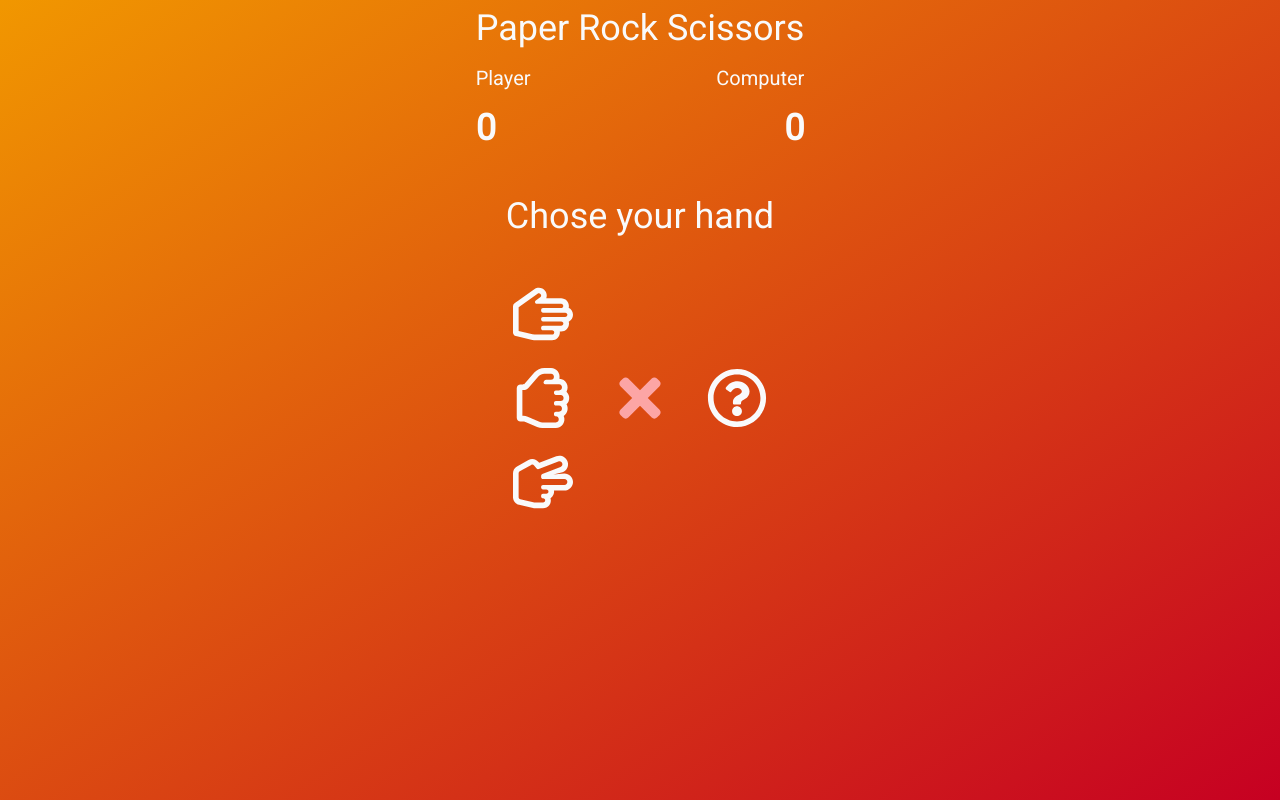
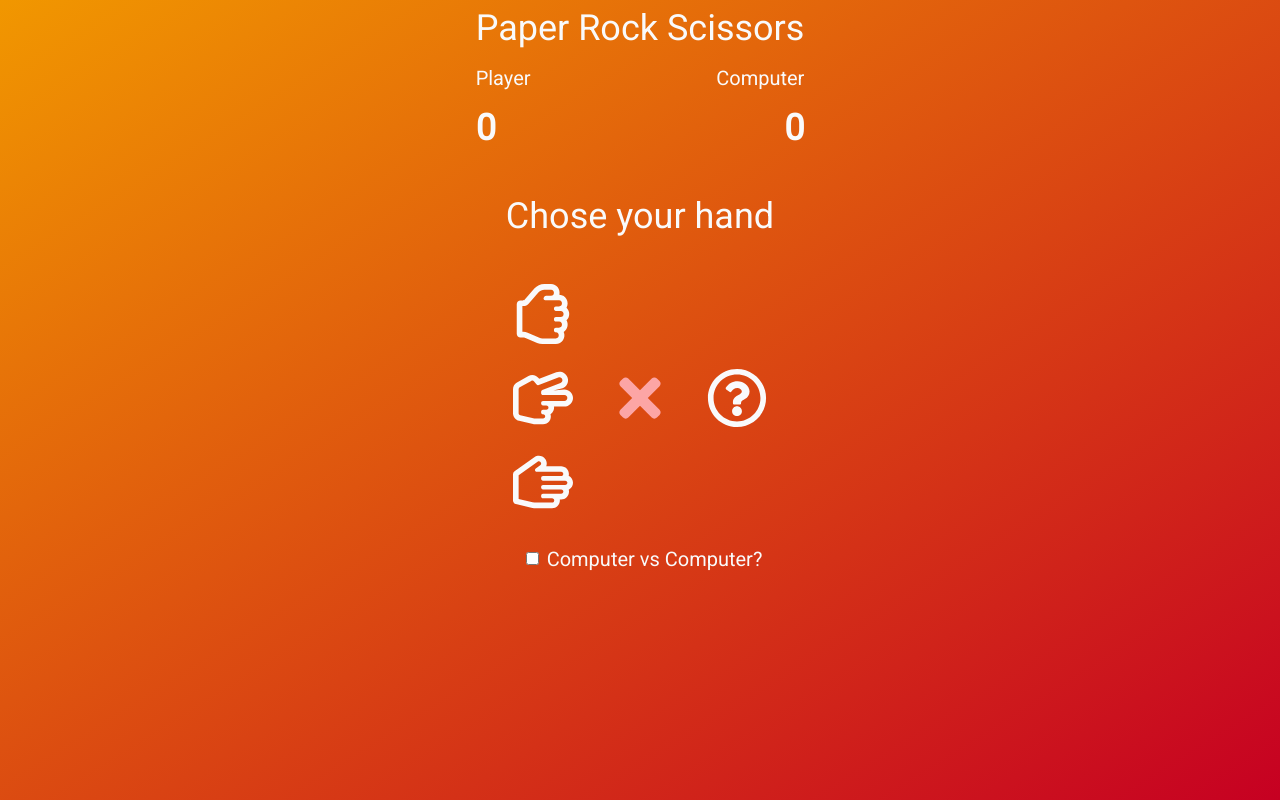
Before and after one commit to giroberto/aerq-papers, a React (Create React App) app: page / in a window 1280 px wide. Built offline with nearby package versions, Linux system fonts and the light colour scheme.

Commit message:
Added Computer vs Computer mode Added tests to Hand and Result

```diff
--- a/src/App.tsx
+++ b/src/App.tsx
@@ -1,28 +1,38 @@
 import './App.css';
 import { FaTimes } from "react-icons/fa"
-import { useEffect, useState } from 'react';
+import { ReactElement, useEffect, useState } from 'react';
 import Hand from './components/Hand';
 import Score from './components/Score';
 import Result from './components/Result';
 
 interface GameState {
+  playerName: string
   playerHand?: string,
   computerHand?: string,
   playerScore: number,
   computerScore: number,
+  computerMode: boolean,
   result?: string
 }
 
 function App() {
   const [gameState, setGameState] = useState<GameState>({
+    playerName: "Player",
     playerScore: 0,
-    computerScore: 0
+    computerScore: 0,
+    computerMode: false
   });
+
+  const rules: { [key: string]: { wins: string[], component: ReactElement } } = {
+    Rock: { wins: ["Scissors"], component: <Hand selected='Rock' onClick={() => setPlayerHand("Rock")} /> },
+    Scissors: { wins: ["Paper"], component: <Hand selected='Scissors' onClick={() => setPlayerHand("Scissors")} /> },
+    Paper: { wins: ["Rock"], component: <Hand selected='Paper' onClick={() => setPlayerHand("Paper")} /> }
+  }
 
   useEffect(() => {
     function setResult(text: string) {
-      let {playerScore, computerScore} = gameState
-      if (text === "Player Wins")
+      let { playerScore, computerScore } = gameState
+      if (text === `${gameState.playerName} Wins`)
         playerScore++;
       if (text === "Computer Wins")
         computerScore++;
@@ -39,37 +49,24 @@ function App() {
     }
   }, [gameState.playerHand, gameState.computerHand]);
 
-  function setComputerHand() {
-    const options = [
-      "Paper",
-      "Rock",
-      "Scissors"
-    ]
-    return options[Math.floor(Math.random() * options.length)]
+  function getRandomHand() {
+    const hands = Object.keys(rules)
+    return hands[Math.floor(Math.random() * hands.length)]
   }
 
   function setPlayerHand(playerHand: string) {
     setGameState({
       ...gameState,
       playerHand,
-      computerHand: setComputerHand()
+      computerHand: getRandomHand()
     })
   }
 
   function computeWinner(playerHand: string, computerHand: string) {
-    if (
-      (playerHand === "Rock" && computerHand === "Paper") ||
-      (playerHand === "Paper" && computerHand === "Scissors") ||
-      (playerHand === "Scissors" && computerHand === "Rock")
-    ) {
-      return "Player Wins"
+    if (rules[playerHand].wins.includes(computerHand)) {
+      return `${gameState.playerName} Wins`
     }
-    if (
-      (computerHand === "Rock" && playerHand === "Paper") ||
-      (computerHand === "Paper" && playerHand === "Scissors") ||
-      (computerHand === "Scissors" && playerHand === "Rock")
-    ) {
-
+    if (rules[computerHand].wins.includes(playerHand)) {
       return "Computer Wins"
     }
     return "Draw"
@@ -84,32 +81,55 @@ function App() {
     })
   }
 
+  function setComputerMode() {
+    const computeMode = gameState.computerMode
+    console.log(computeMode)
+    setGameState({
+      ...gameState,
+      computerMode: !computeMode,
+      playerName: !computeMode ? "Robot" : "Player"
+    })
+  }
+
   function renderPlayerHands() {
+    if (gameState.playerHand)
+      return rules[gameState.playerHand].component
     return <>
-      {[undefined, "Paper"].includes(gameState.playerHand) && <Hand selected='Paper' onClick={() => setPlayerHand("Paper")} />}
-      {[undefined, "Rock"].includes(gameState.playerHand) && <Hand selected='Rock' onClick={() => setPlayerHand("Rock")} />}
-      {[undefined, "Scissors"].includes(gameState.playerHand) && <Hand selected='Scissors' onClick={() => setPlayerHand("Scissors")} />}
+      {Object.values(rules).map(hand => hand.component)}
     </>
   }
 
   return (
-    <div className="App bg-gradient-to-br from-[#f19700] to-[#c60022] min-h-screen font-roboto text-gray-50 flex justify-center">
+    <div className="App select-none bg-gradient-to-br from-[#f19700] to-[#c60022] min-h-screen font-roboto text-gray-50 flex justify-center">
       <div className="flex flex-col items-center max-w-7xl">
         <h1 className="text-4xl mt-2">Paper Rock Scissors</h1>
-        <Score playerScore={gameState.playerScore} computerScore={gameState.computerScore} playerName="Player" />
+        <Score playerScore={gameState.playerScore} computerScore={gameState.computerScore} playerName={gameState.playerName} />
         <Result onClick={clearHands} result={gameState.result}>
           <div className='flex w-full text-6xl items-center'>
-            <div id="player" className='w-full flex flex-col items-center gap-6'>
-              {renderPlayerHands()}
-            </div>
+            {gameState.computerMode
+              ? <div id="computer1" className='w-full flex justify-center'>
+                <Hand selected={gameState.playerHand} />
+              </div>
+              : <div id="player" className='w-full flex flex-col items-center gap-6'>
+                {renderPlayerHands()}
+              </div>
+            }
             <div id="versus" className='text-red-300 font-bold text-6xl' >
               <FaTimes />
             </div>
-            <div id="computer" className='w-full flex justify-center'>
+            <div id="computer2" className='w-full flex justify-center'>
               <Hand selected={gameState.computerHand} rightToLeft />
             </div>
           </div>
         </Result>
+        {(gameState.computerMode && !gameState.result) ? <div className='my-12 text-4xl border bg-white text-orange-600 rounded-md py-2 px-4 cursor-pointer select-none'
+          onClick={() => setPlayerHand(getRandomHand())}
+        >
+          Play
+        </div> : null}
+        <span className='flex items-center text-xl mt-8'>
+          <input className="m-2" type="checkbox" onChange={setComputerMode} checked={gameState.computerMode} />Computer vs Computer?
+        </span>
       </div>
     </div>
   );
--- a/src/components/Hand.tsx
+++ b/src/components/Hand.tsx
@@ -15,7 +15,7 @@ function Hand({selected, onClick, rightToLeft}: HandInterface) {
     return <FaRegHandRock className={rightToLeft ? "-rotate-90 -scale-x-100": "rotate-90"} onClick={onClick}/>
   if(selected === "Scissors")
     return <FaRegHandScissors className={rightToLeft ? "" : "-scale-x-100"} onClick={onClick} />
-  return <span onClick={onClick}>{selected}</span>;
+  return <span onClick={onClick} className="text-5xl">{selected}</span>;
 }
 
 export default Hand;
```
Also changed, not shown: 2 other files (tests, documents, lock files or other folders).
